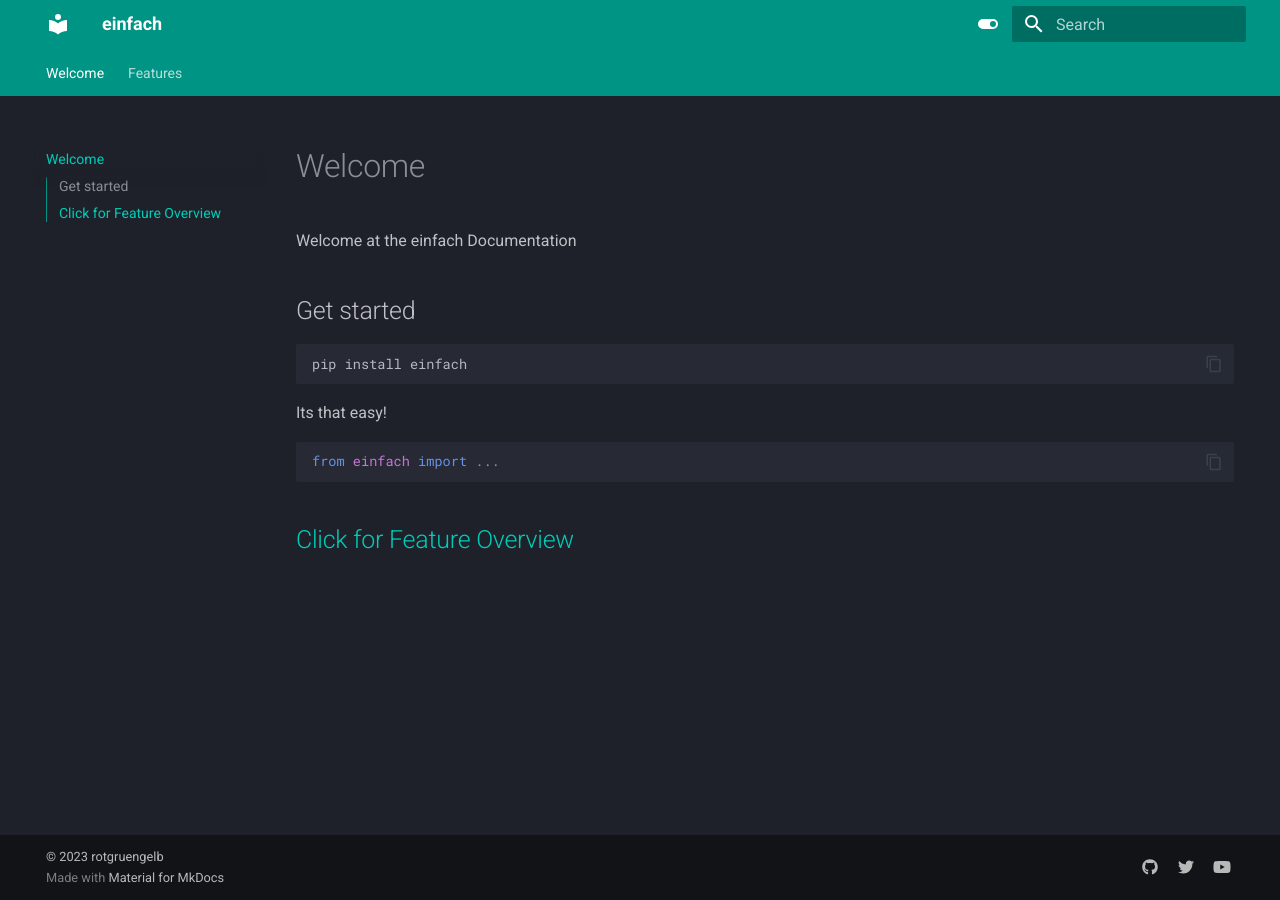
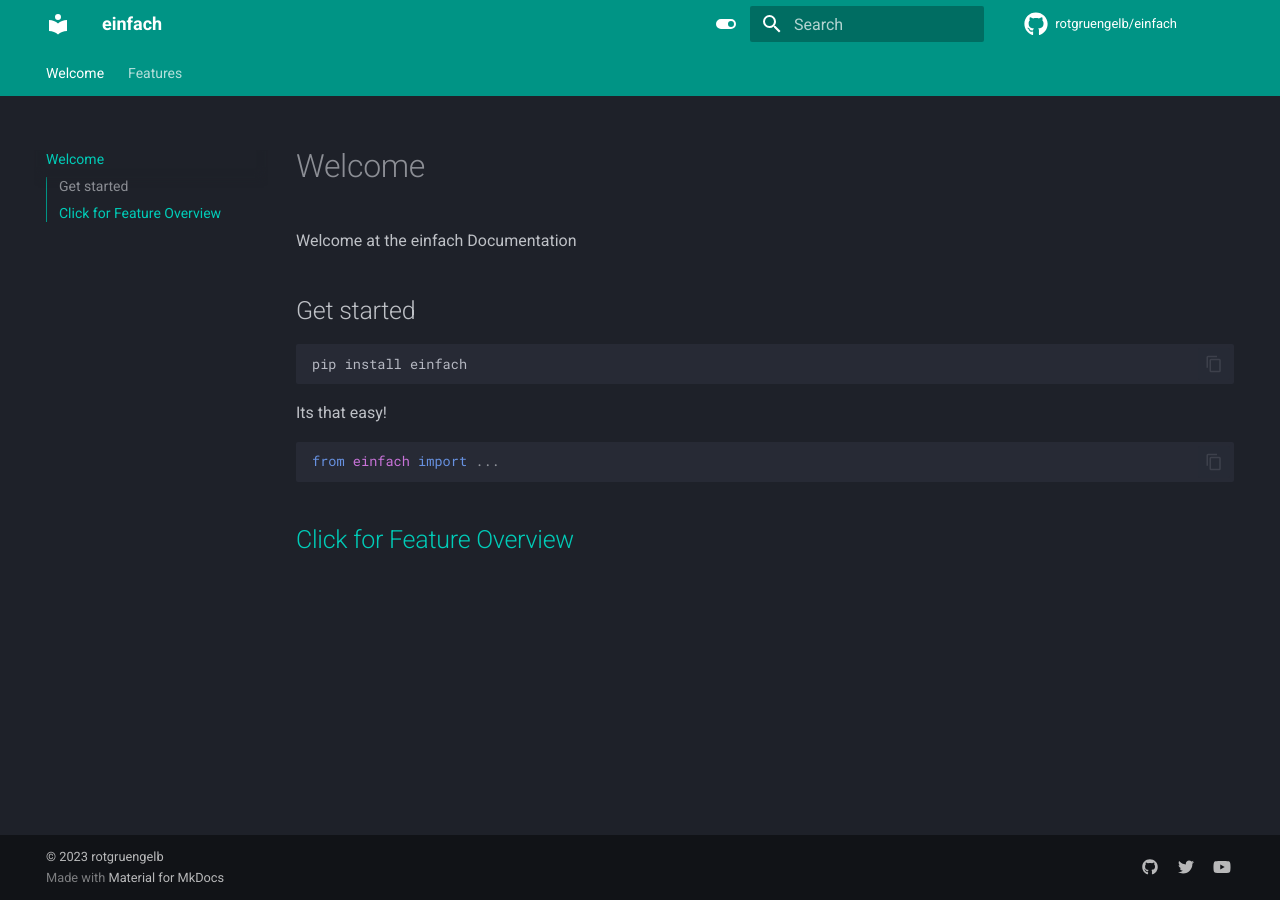
Before and after one commit to rotgruengelb/einfach, an MkDocs documentation site: the page built from docs/index.md, in a window 1280 px wide. Built offline with MkDocs 1.6.1 and Material for MkDocs 9.7.7, drawn with Linux system fonts in a browser that asks for light colours; comment, search, counter and statistics services are not loaded.

Commit message:
site upgrades

```diff
--- a/mkdocs.yml
+++ b/mkdocs.yml
@@ -1,6 +1,11 @@
 site_name: einfach
 site_url: https://rotgruengelb.github.io/einfach
+repo_url: https://github.com/rotgruengelb/einfach
+repo_name: rotgruengelb/einfach
+
 theme:
+  icon:
+    repo: fontawesome/brands/github
   name: material
   features:
     - navigation.tabs
```
